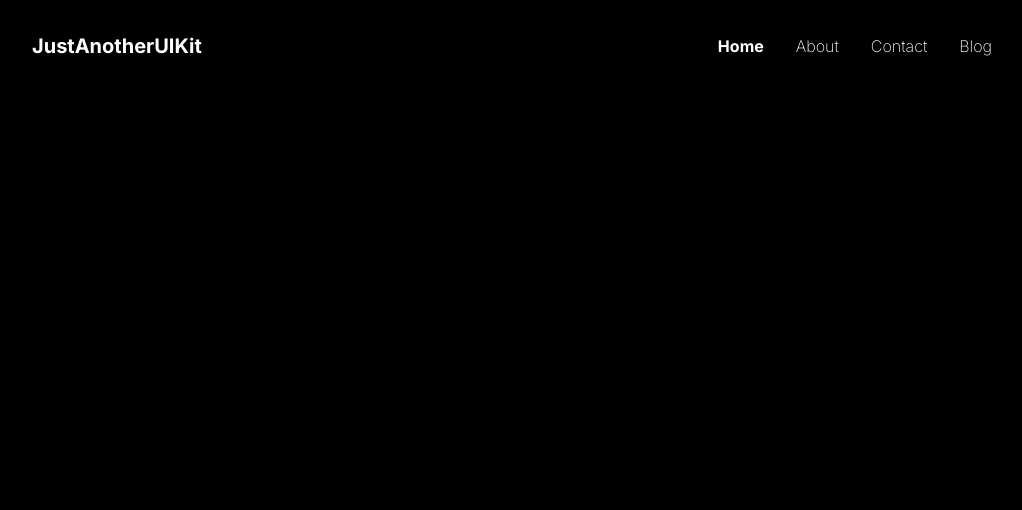
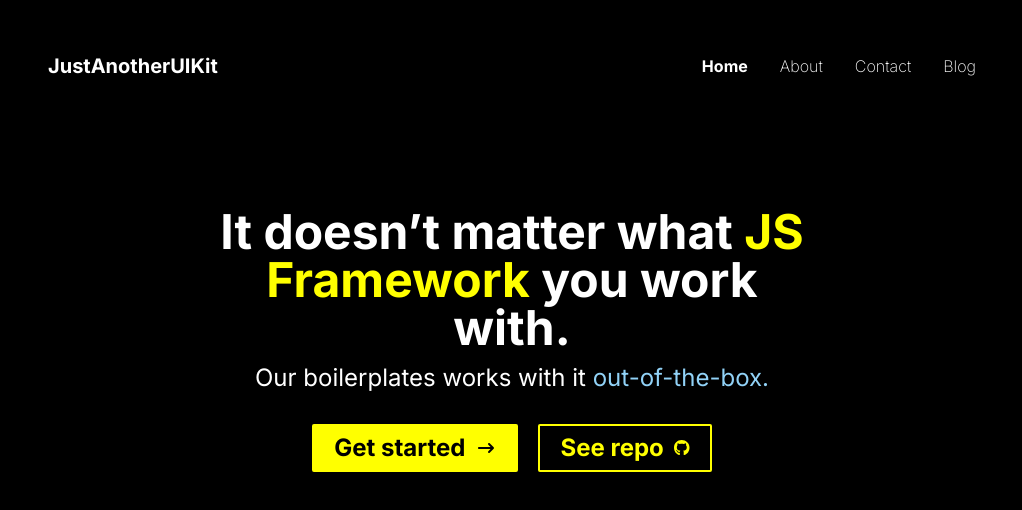
Before and after one commit to HenryAgu/DatAfrik, a React (Vite) app: page / in a window 1280 px wide. Shown: the top 510 px of the page, without its empty margins (128-1150 px from the left). Built offline with nearby package versions, Linux system fonts and the light colour scheme.

Commit message:
feat: hero updated

```diff
--- a/src/App.jsx
+++ b/src/App.jsx
@@ -1,12 +1,14 @@
 // components
+import Home from "./Pages/Home/Home";
 import Navbar from "./components/Navbar/Navbar";
 
 const App = () => {
 
   return (
-    <section className="bg-black h-screen font-inter">
+    <main className="p-5 bg-black h-screen font-inter">
       <Navbar/>
-    </section>
+      <Home/>
+    </main>
   );
 }
 
--- /dev/null
+++ b/src/Pages/Home/Home.jsx
@@ -0,0 +1,12 @@
+// components
+import Hero from './components/Hero/Hero'
+
+const Home = () => {
+  return (
+    <section>
+        <Hero/>
+    </section>
+  )
+}
+
+export default Home
--- /dev/null
+++ b/src/Pages/Home/components/Hero/Hero.jsx
@@ -0,0 +1,23 @@
+// images
+import GithubImage from "./images/Github.svg";
+import ArrowImage from "./images/Arrow.svg";
+
+const Hero = () => {
+  return (
+    <div className="text-white my-10 md:my-24 xl:my-24 text-center">
+      <h1 className="text-3xl xl:text-5xl font-bold xl:leading-12 xl:w-6/12 xl:my-0 xl:mx-auto">
+        It doesn’t matter what <span className="text-yellow">JS Framework</span>{" "}
+        you work with.
+      </h1>
+      <h4 className="xl:pt-3 xl:font-paragraph xl:text-2xl xl:leading-7">
+        Our boilerplates works with it <span className="text-skyBlue">out-of-the-box.</span>
+      </h4>
+      <div className="pt-8 flex justify-center items-center gap-x-5">
+        <button className="bg-yellow flex items-center gap-x-2.5 py-2 px-5 rounded-sm border-2 border-yellow"><p className=" text-black font-bold xl:font-paragraph xl:text-2xl xl:leading-7">Get started</p><img src={ArrowImage} alt="Started" /></button>
+        <button className="flex items-center gap-x-2.5 py-2 px-5 rounded-sm border-2 border-yellow"><p className=" text-yellow font-bold xl:font-paragraph xl:text-2xl xl:leading-7">See repo</p><img src={GithubImage} alt="Github" /></button>
+      </div>
+    </div>
+  );
+};
+
+export default Hero;
--- a/src/components/Navbar/Navbar.jsx
+++ b/src/components/Navbar/Navbar.jsx
@@ -9,7 +9,7 @@ const Navbar = () => {
   return (
     <section>
       {/* Desktop */}
-      <div className="text-white p-5 xl:p-8 xl:w-4/5 xl:my-0 xl:mx-auto xl:flex xl:items-center xl:justify-between">
+      <div className="text-white xl:p-8 xl:w-4/5 xl:my-0 xl:mx-auto xl:flex xl:items-center xl:justify-between">
         <div className="flex item-center justify-between">
           <div>
             <h1 className="font-semibold xl:text-xl xl:font-bold">JustAnotherUIKit</h1>
--- a/tailwind.config.js
+++ b/tailwind.config.js
@@ -7,9 +7,14 @@ export default {
   theme: {
     extend: {
       colors:{
+        yellow: "#FFFF00",
+        skyBlue: "#91D2F7"
       },
       fontFamily:{
         inter: ['Inter', 'sans-serif']
+      },
+      fontSize:{
+        paragraph: "16px",
       }
     },
   },
```
Also changed, not shown: src/Pages/Home/components/Hero/images/Arrow.svg (added), src/Pages/Home/components/Hero/images/Github.svg (added).
